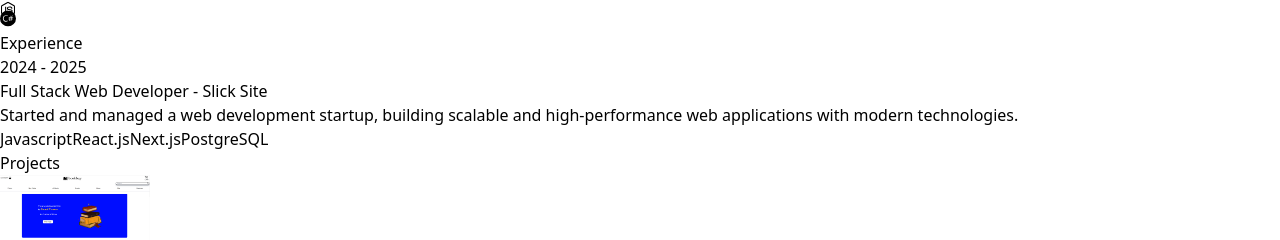
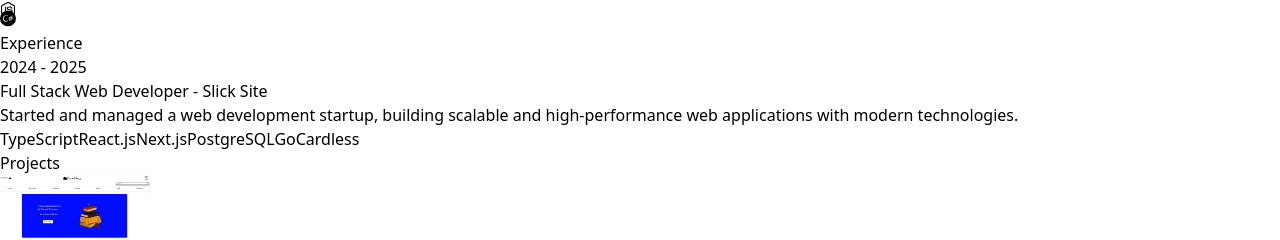
Before and after one commit to Leorev01/React_Portfolio, a React (Vite) app in the folder React_Portfolio/: page / in a window 1280 px wide. Shown: the part 4297-4537 px from the top of the page. Built offline with nearby package versions, Linux system fonts and the light colour scheme.

Commit message:
Upades experience technologies

```diff
--- a/React_Portfolio/src/constants/index.js
+++ b/React_Portfolio/src/constants/index.js
@@ -13,7 +13,7 @@ export const EXPERIENCES = [
     role: "Full Stack Web Developer",
     company: "Slick Site",
     description: `Started and managed a web development startup, building scalable and high-performance web applications with modern technologies.`,
-    technologies: ["Javascript", "React.js", "Next.js", "PostgreSQL"],
+    technologies: ["TypeScript", "React.js", "Next.js", "PostgreSQL", "GoCardless"],
   },
 ];
 
```
